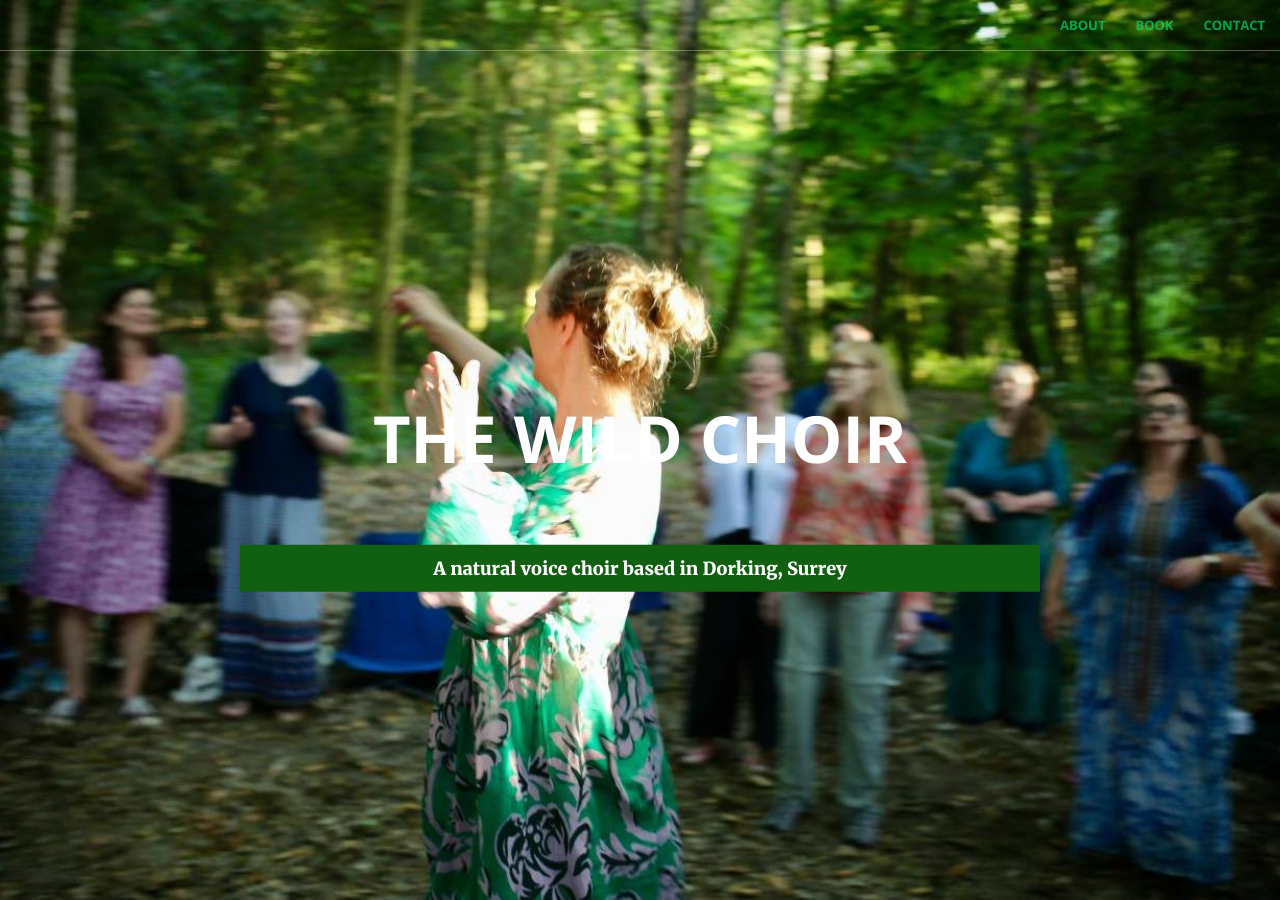
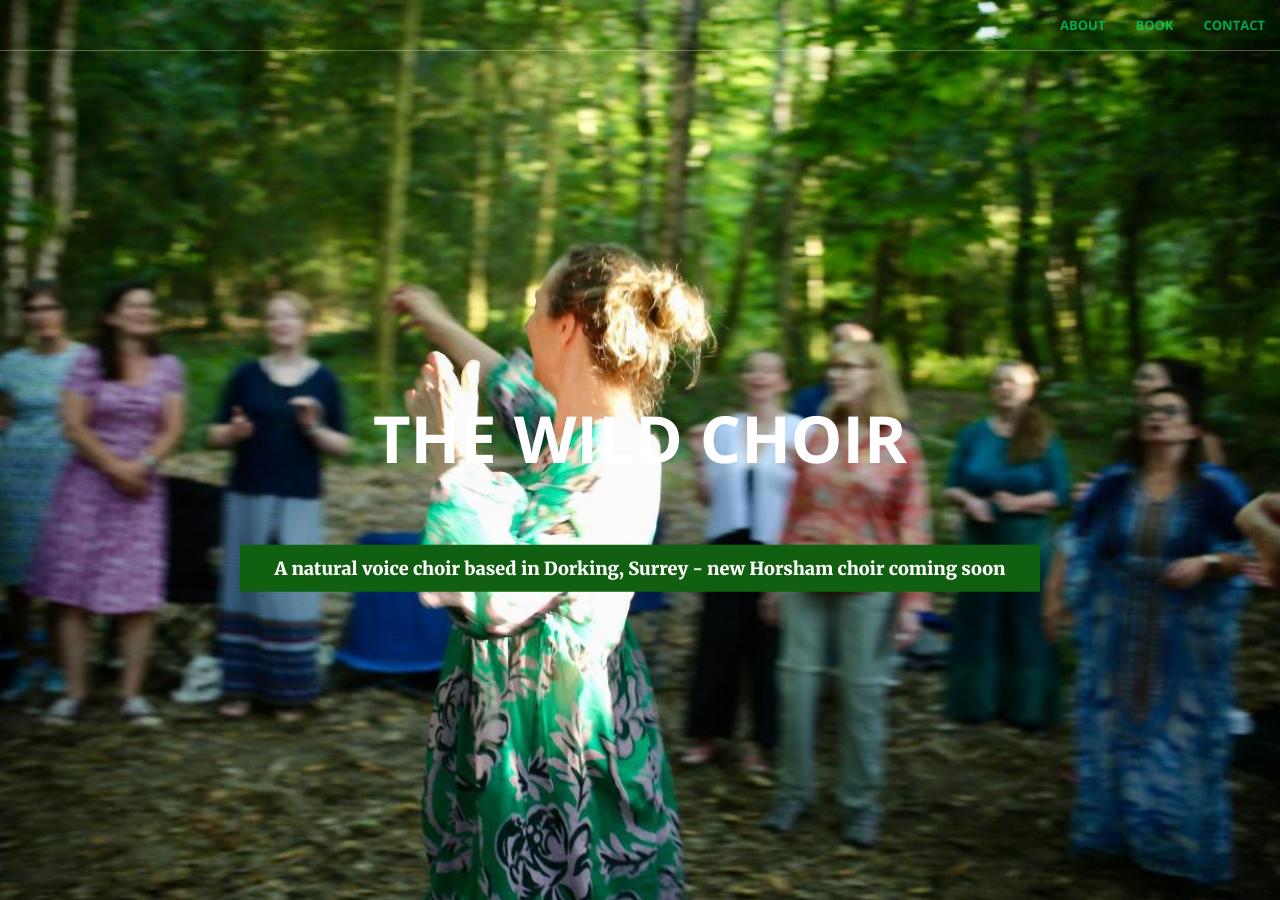
Before and after one commit to thewildchoir/thewildchoir-website, a Jekyll site: the page built from index.html, in a window 1280 px wide and 900 px high. Built offline with Jekyll 4.4.1, drawn with Linux system fonts in a browser that asks for light colours.

Commit message:
Horsham choir in header

```diff
--- a/_includes/header.html
+++ b/_includes/header.html
@@ -3,7 +3,7 @@
         <div class="header-content-inner">
             <h1>The Wild Choir</h1>
             <br>
-            <p>A natural voice choir based in Dorking, Surrey</p>
+            <p>A natural voice choir based in Dorking, Surrey - new Horsham choir coming soon</p>
         </div>
     </div>
 </header>
```
